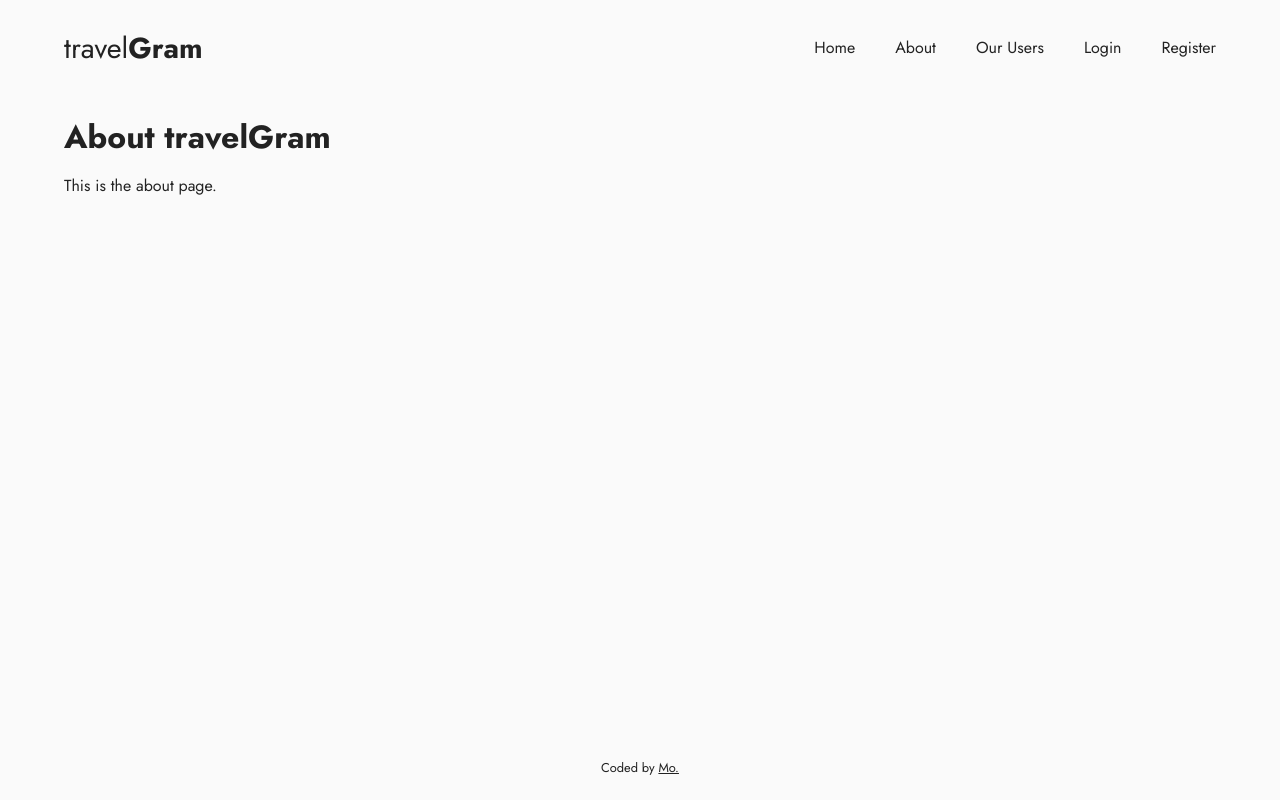
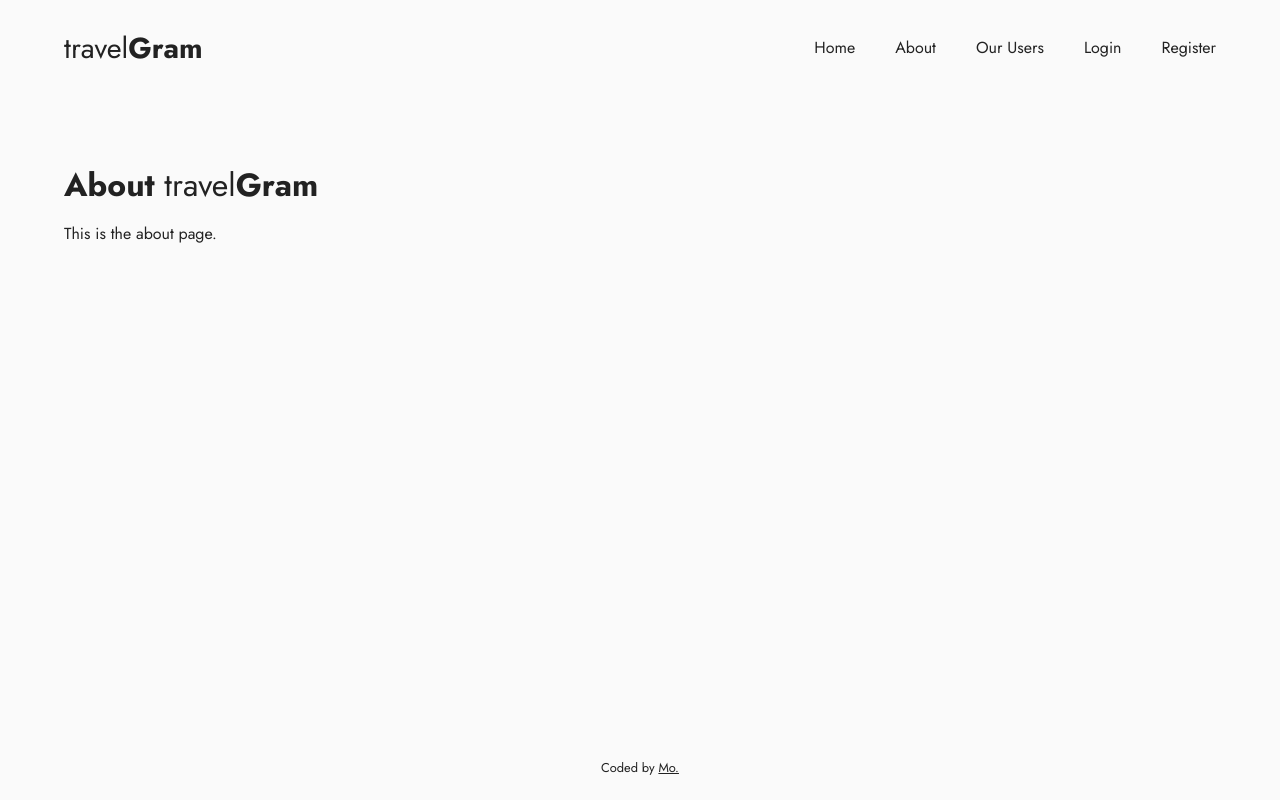
Before and after one commit to mo-rob-1/travelgram-app, a React (Create React App) app in the folder frontend/: page /about in a window 1280 px wide. Built offline with nearby package versions, Linux system fonts and the light colour scheme.

Commit message:
add margin

```diff
--- a/frontend/src/pages/About/About.jsx
+++ b/frontend/src/pages/About/About.jsx
@@ -1,9 +1,13 @@
+import { Section, Span } from "./About.styled";
+
 function About() {
   return (
-    <div>
-      <h1>About travelGram</h1>
+    <Section>
+      <h1>
+        About <Span>travel</Span>Gram
+      </h1>
       <p>This is the about page.</p>
-    </div>
+    </Section>
   );
 }
 
```
